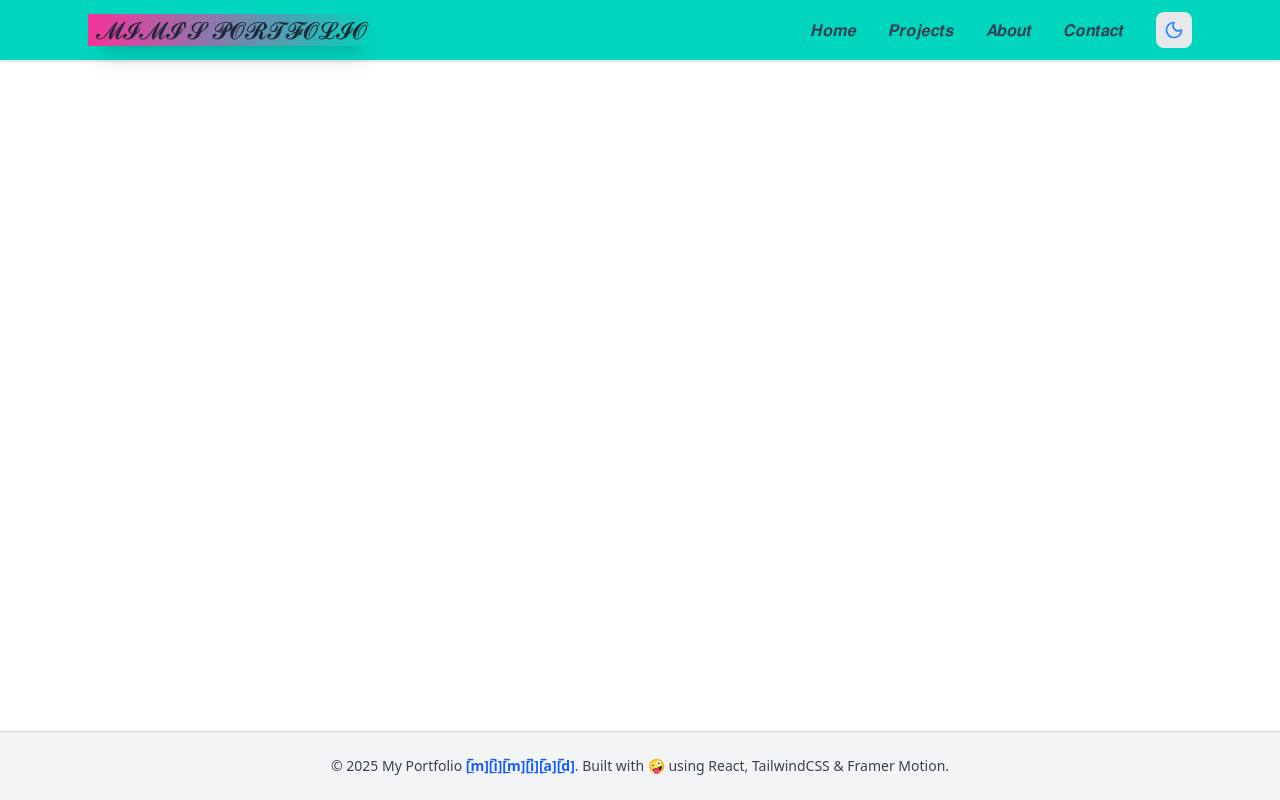
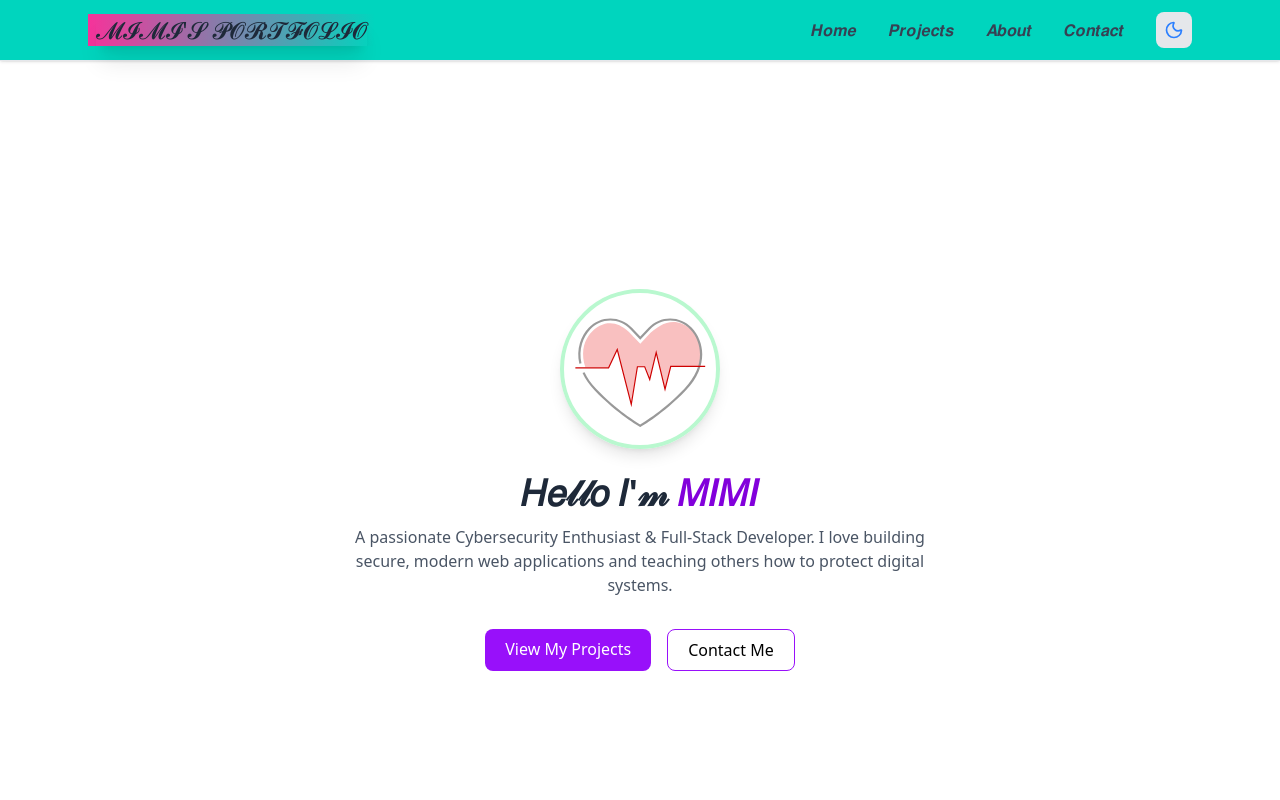
Before and after one commit to amiraasia15-arch/myad, a React (Vite) app: page / in a window 1280 px wide. Shown: the top 800 px of the page. Built offline with nearby package versions, Linux system fonts and the light colour scheme.

Commit message:
first commit

```diff
--- a/index.html
+++ b/index.html
@@ -2,7 +2,7 @@
 <html lang="en">
   <head>
     <meta charset="UTF-8" />
-    <link rel="icon" type="image/svg+xml" href="/vite.svg" />
+    <link rel="icon" type="image/svg+xml" href="./src/assets/heart.svg" />
     <meta name="viewport" content="width=device-width, initial-scale=1.0" />
     <title>myad</title>
   </head>
--- a/src/App.jsx
+++ b/src/App.jsx
@@ -5,21 +5,19 @@ import ProjectDetails from "./pages/ProjectDetails";
 import About from "./pages/About";
 import Contact from "./pages/Contact";
 import MainLayout from "./layouts/MainLayout";
-import useScrollToTop from "./hooks/useScrollToTop";
 
 const App = () => {
-  useScrollToTop();
 
   return (
-    <MainLayout>
       <Routes>
-        <Route path="/" element={<Home />} />
+       <Route path="/" element={<MainLayout />} >
+        <Route index element={<Home />} />
         <Route path="/projects" element={<Projects />} />
         <Route path="/projects/:id" element={<ProjectDetails />} />
         <Route path="/about" element={<About />} />
         <Route path="/contact" element={<Contact />} />
+       </Route>
       </Routes>
-    </MainLayout>
   );
 };
 
--- a/src/index.css
+++ b/src/index.css
@@ -1,6 +1,16 @@
 @import "tailwindcss";
 
 @custom-variant dark (&:where(.dark, .dark *));
+
+html, body {
+  transition: background-color 200ms ease, color 200ms ease;
+}
+
+html, body, #root {
+  height: 100%;
+  color: slategray;
+  background-color: white; /* fallback */
+}
 
 class{
     color: black
--- a/src/pages/About.jsx
+++ b/src/pages/About.jsx
@@ -17,7 +17,7 @@ const About = () => {
           whileInView={{ opacity: 1, y: 0 }}
           transition={{ duration: 0.6 }}
         >
-          I’m <span className="font-semibold text-blue-600 dark:text-blue-400">Cyberflex</span>,
+          I’m <span className="font-semibold text-blue-600 dark:text-blue-400">𝓜𝓘𝓜𝓘</span>,
           a full-stack developer and cybersecurity enthusiast.
           I love building secure applications and sharing my knowledge with others in the tech community.
           My goal is to help others understand security from a developer’s perspective.
--- a/src/pages/Home.jsx
+++ b/src/pages/Home.jsx
@@ -1,14 +1,15 @@
 import { motion } from "framer-motion";
 import SectionHeader from "../components/SectionHeader";
 import { Link } from "react-router-dom";
+import heart from "../assets/heart.svg"
 
 const Home = () => {
   return (
     <section className="min-h-screen flex flex-col justify-center items-center text-center px-6 bg-white dark:bg-gray-950 transition-colors duration-300">
       <motion.img
-        src="/images/avatar.png"
+        src={heart}
         alt="Profile"
-        className="w-40 h-40 rounded-full border-4 border-blue-500 mb-6 shadow-lg"
+        className="w-40 h-40 rounded-full border-4 border-green-200 mb-6 shadow-lg"
         initial={{ opacity: 0, scale: 0.8 }}
         animate={{ opacity: 1, scale: 1 }}
         transition={{ duration: 0.6 }}
@@ -19,7 +20,7 @@ const Home = () => {
         animate={{ y: 0, opacity: 1 }}
         transition={{ delay: 0.2, duration: 0.5 }}
       >
-        Hello, I'm <span className="text-blue-600 dark:text-blue-400">Cyberflex</span>
+        𝐻𝑒𝓁𝓁𝑜 𝐼'𝓂 <span className="text-purple-700 dark:text-yellow-300">𝑀𝐼𝑀𝐼</span>
       </motion.h1>
       <motion.p
         className="mt-3 text-gray-600 dark:text-gray-300 max-w-xl"
@@ -39,13 +40,13 @@ const Home = () => {
       >
         <Link
           to="/projects"
-          className="bg-blue-600 hover:bg-blue-700 text-white px-5 py-2 rounded-lg font-medium transition"
+          className="bg-purple-600 dark:bg-yellow-300 hover:bg-pink-500 text-white dark:text-black hover:text-shadow-fuchsia-200 dark:hover:text-white px-5 py-2 rounded-lg font-medium transition"
         >
           View My Projects
         </Link>
         <Link
           to="/contact"
-          className="border border-blue-600 text-blue-600 dark:text-blue-400 hover:bg-blue-600 hover:text-white px-5 py-2 rounded-lg font-medium transition"
+          className="border border-purple-600 dark:border-yellow-300 text-black dark:text-green-200 hover:bg-pink-500 hover:text-white px-5 py-2 rounded-lg font-medium transition"
         >
           Contact Me
         </Link>
--- a/src/utils/constants.js
+++ b/src/utils/constants.js
@@ -1,19 +1,19 @@
-export const SITE_NAME = "Cyberflex Portfolio";
+export const SITE_NAME = "𝓜𝓘𝓜𝓘'𝓢 𝓟𝓞𝓡𝓣𝓕𝓞𝓛𝓘𝓞";
 export const SITE_URL = "https://cyberflex-portfolio.vercel.app";
-export const EMAIL = "cyberflex.dev@gmail.com";
+export const EMAIL = "davinchibella2@gmail.com";
 
 export const SOCIALS = {
-  github: "https://github.com/Cyb3rflex",
-  linkedin: "https://linkedin.com/in/cyberflex",
-  twitter: "https://x.com/Cyb3rflex",
+  github: "https://github.com/amiraasia15-arch",
+  // linkedin: "https://linkedin.com/in/cyberflex",
+  // twitter: "https://x.com/Cyb3rflex",
 };
 
 export const META = {
-  title: "Cyberflex | Cybersecurity & Full-Stack Developer Portfolio",
+  title: "𝓜𝓘𝓜𝓘 | Cybersecurity & Full-Stack Developer Portfolio",
   description:
     "Explore my cybersecurity and full-stack development projects. I build secure, modern web applications using React, Node.js, and more.",
   keywords: [
-    "Cyberflex",
+    "𝓜𝓘𝓜𝓘",
     "Cybersecurity Developer",
     "Full Stack Engineer",
     "React Developer",
```
Also changed, not shown: images/projects/Password-Strenght-Checker.jpg (added), src/assets/heart.svg (added).
